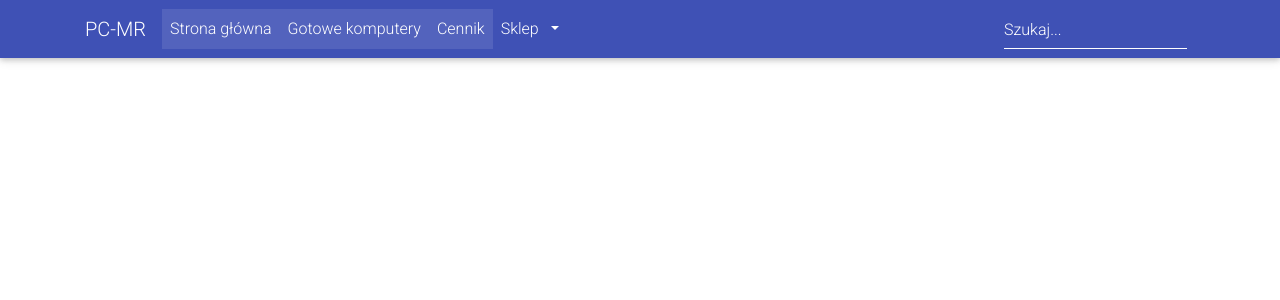
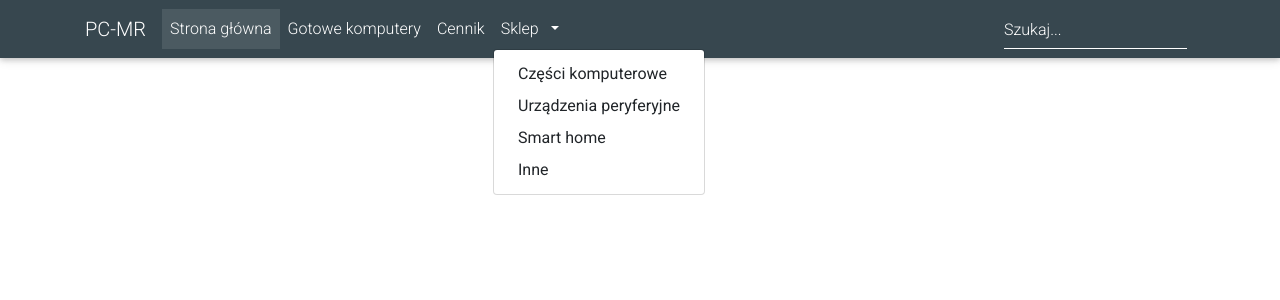
Before and after one commit to Manioo23/web_sem6, a React (Create React App) app in the folder lab_3_old/: page / in a window 1280 px wide. Both pictures are taken after a click on the element "Sklep". Shown: the top 300 px of the page. Built offline with nearby package versions, Linux system fonts and the light colour scheme.

Commit message:
Fixed dropdown

```diff
--- a/lab_3_old/src/Navbar.js
+++ b/lab_3_old/src/Navbar.js
@@ -11,7 +11,7 @@ class Navbar extends React.Component {
 
 	render() {
 		return (
-			<MDBNavbar dark={true} color='indigo' dark expand="lg">
+			<MDBNavbar dark={true} color='special-color' dark expand="lg">
 				<MDBContainer>
 					<MDBNavbarBrand>PC-MR</MDBNavbarBrand>
 					<MDBNavbarToggler onClick={this.toggleCollapse} />
@@ -20,10 +20,10 @@ class Navbar extends React.Component {
 							<MDBNavItem active>
 								<MDBLink to="#!">Strona główna</MDBLink>
 							</MDBNavItem>
-							<MDBNavItem active>
+							<MDBNavItem>
 								<MDBLink to="#!">Gotowe komputery</MDBLink>
 							</MDBNavItem>
-							<MDBNavItem active>
+							<MDBNavItem>
 								<MDBLink to="#!">Cennik</MDBLink>
 							</MDBNavItem>
 							<MDBNavItem>
@@ -31,14 +31,14 @@ class Navbar extends React.Component {
 									<MDBDropdownToggle nav caret>
 										<span className="mr-2">Sklep</span>
 									</MDBDropdownToggle>
+									<MDBDropdownMenu>
+										<MDBDropdownItem>Części komputerowe</MDBDropdownItem>
+										<MDBDropdownItem>Urządzenia peryferyjne</MDBDropdownItem>
+										<MDBDropdownItem>Smart home</MDBDropdownItem>
+										<MDBDropdownItem>Inne</MDBDropdownItem>
+									</MDBDropdownMenu>
 								</MDBDropdown>
 							</MDBNavItem>
-							<MDBDropdownMenu>
-								<MDBDropdownItem>Części komputerowe</MDBDropdownItem>
-								<MDBDropdownItem>Urządzenia peryferyjne</MDBDropdownItem>
-								<MDBDropdownItem>Smart home</MDBDropdownItem>
-								<MDBDropdownItem>Inne</MDBDropdownItem>
-							</MDBDropdownMenu>
 						</MDBNavbarNav>
 						<MDBNavbarNav right>
 							<MDBNavItem>
```
